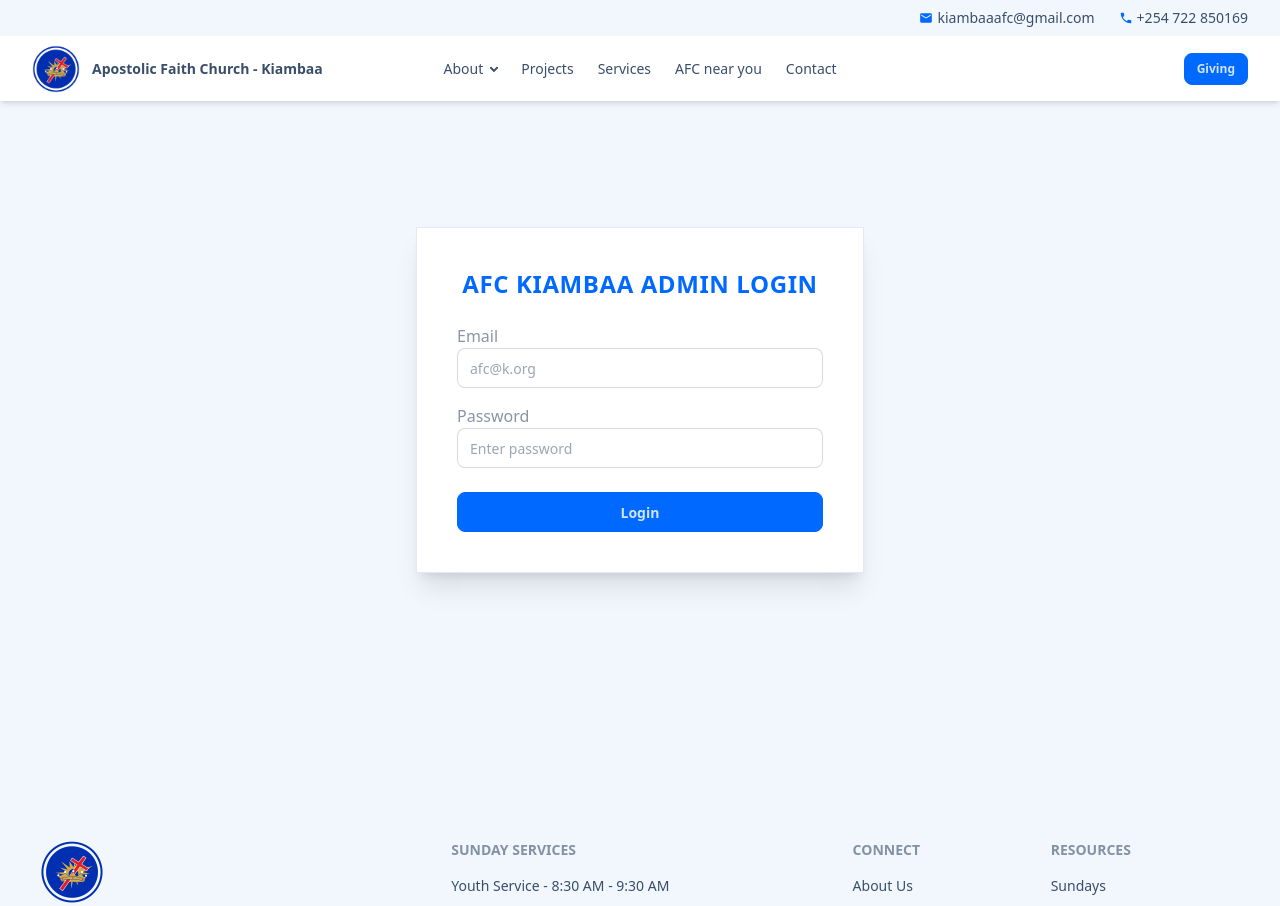
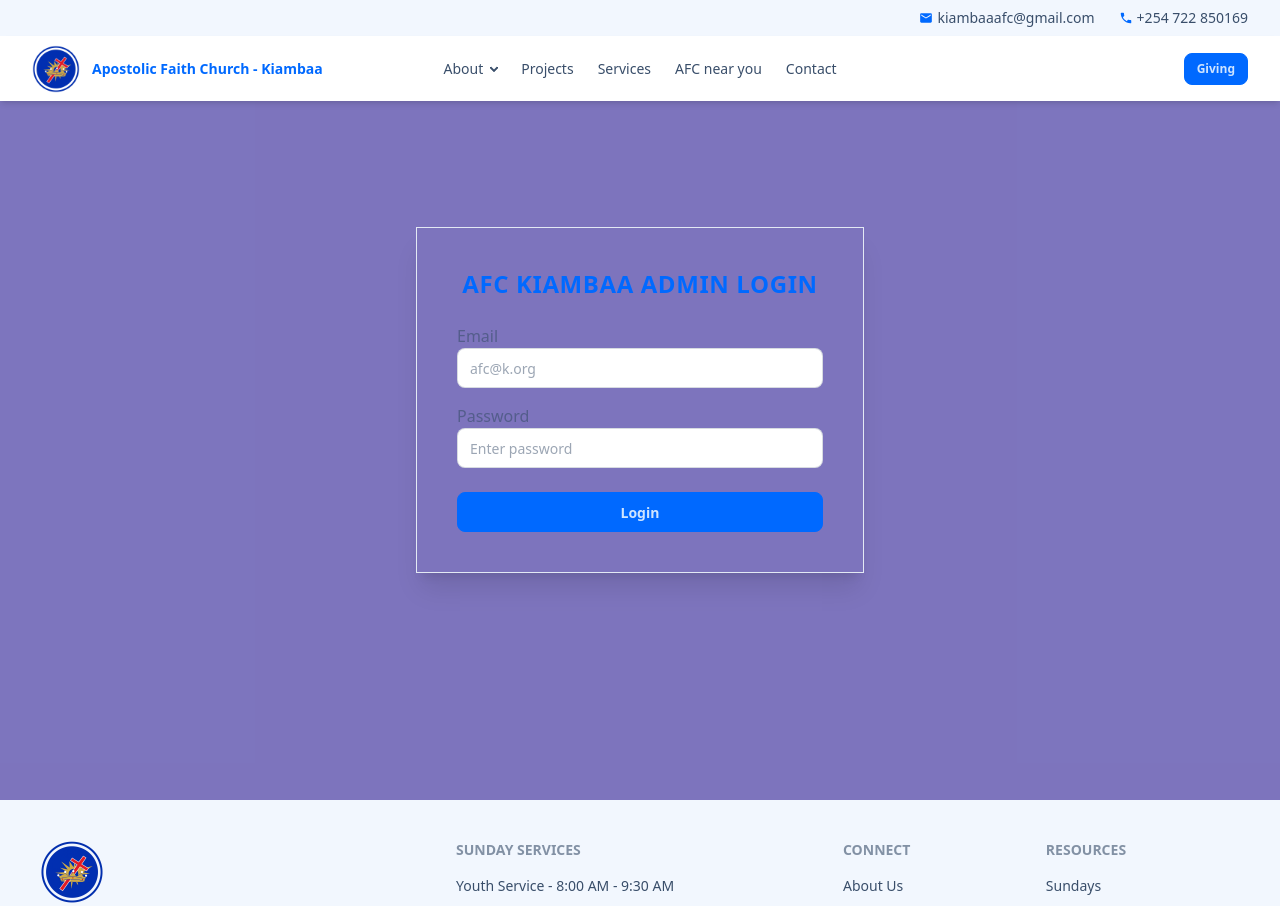
Before and after one commit to bugijay7/afckiambaa, a React (Vite) app in the folder frontend/: page /login in a window 1280 px wide. Shown: the top 906 px of the page. Built offline with nearby package versions, Linux system fonts and the light colour scheme.

Commit message:
everything

```diff
--- a/frontend/src/components/Footer.jsx
+++ b/frontend/src/components/Footer.jsx
@@ -26,9 +26,9 @@ function Footer() {
       {/* 🕊️ Worship Services */}
       <nav>
         <h6 className="footer-title">Sunday Services</h6>
-        <a className="link link-hover">Youth Service - 8:30 AM - 9:30 AM</a>
-        <a className="link link-hover">Morning Devotion - 9:30 AM - 10:00 AM</a>
-        <a className="link link-hover">Discipleship Classes - 10:00 AM - 10:30 AM</a>
+        <a className="link link-hover">Youth Service - 8:00 AM - 9:30 AM</a>
+        <a className="link link-hover">Morning Devotion - 9:30 AM - 10:30 AM</a>
+        <a className="link link-hover">Bible Study - 10:00 AM - 10:30 AM</a>
         <a className="link link-hover">Main Service - 10:30 AM - 1:00 PM</a>
       </nav>
 
--- a/frontend/src/components/Home/ServiceInfo.jsx
+++ b/frontend/src/components/Home/ServiceInfo.jsx
@@ -19,7 +19,7 @@ export default function ServiceInfo() {
     {
       icon: <FaCalendarAlt className="text-3xl mb-3 text-primary" />,
       title: "Monthly Services",
-      time: "First Friday of Each Month • 9:00 PM – 5:00 AM",
+      time: "Last Friday of Each Month • 9:00 PM – 5:00 AM",
       desc: "Join us for our all-night prayer and revival meetings as we seek a deeper encounter with God.",
     },
     {
--- a/frontend/src/components/Navbar.jsx
+++ b/frontend/src/components/Navbar.jsx
@@ -81,7 +81,7 @@ function Navbar() {
     alt="AFC Kiambaa Logo"
     className="w-10 h-10 md:w-12 md:h-12 object-contain"
   />
-  <span className="text-xs md:text-sm font-semibold">
+  <span className="text-xs md:text-sm font-bold text-primary">
     Apostolic Faith Church - Kiambaa
   </span>
 </Link>
--- a/frontend/src/pages/Contacts.jsx
+++ b/frontend/src/pages/Contacts.jsx
@@ -85,20 +85,20 @@ export default function ContactPage() {
               <h2 className="text-sm md:text-2xl font-medium">Contact Information</h2>
 
               <div className="flex items-center gap-3">
-                <FaMapMarkerAlt className="text-primary text-lg" />
-                <p className="text-sm md:text-2xl">Apostolic Faith Church, Kiambaa, Kiambu County</p>
+                <FaMapMarkerAlt className="text-primary text-sm" />
+                <p className="text-sm md:text-sm">Apostolic Faith Church, Kiambaa, Kiambu County</p>
               </div>
 
               <div className="flex items-center gap-3">
-                <FaPhoneAlt className="text-primary text-lg" />
-                <a href="tel:+254722850169" className="hover:text-primary transition text-sm md:text-2xl">
+                <FaPhoneAlt className="text-primary text-sm" />
+                <a href="tel:+254722850169" className="hover:text-primary transition text-sm md:text-sm">
                   +254 722 850 169
                 </a>
               </div>
 
               <div className="flex items-center gap-3">
-                <FaEnvelope className="text-primary text-lg" />
-                <a href="mailto:kiambaaafc@gmail.com" className="hover:text-primary transition text-sm md:text-2xl">
+                <FaEnvelope className="text-primary text-sm" />
+                <a href="mailto:kiambaaafc@gmail.com" className="hover:text-primary transition text-sm md:text-sm">
                   kiambaaafc@gmail.com
                 </a>
               </div>
@@ -134,7 +134,7 @@ export default function ContactPage() {
             </div>
 
             {/* 📬 Contact Form */}
-            <form onSubmit={handleSubmit} className="bg-primary/20 shadow-xl rounded-2xl p-8 space-y-6 border border-base-300">
+            <form onSubmit={handleSubmit} className=" shadow-xl rounded-2xl p-8 space-y-6 ">
               <div>
                 <label className="block font-medium mb-2 text-white">Name</label>
                 <input
--- a/frontend/src/pages/Login.jsx
+++ b/frontend/src/pages/Login.jsx
@@ -38,8 +38,8 @@ export default function Login() {
   };
 
   return (
-    <div className="min-h-screen flex items-center justify-center bg-base-200">
-      <div className="w-full max-w-md bg-base-100 shadow-xl border border-base-300 p-10">
+    <div className="min-h-screen flex items-center justify-center bg-secondary/70">
+      <div className="w-full max-w-md  shadow-xl border border-base-300 p-10">
         <h2 className="text-2xl font-semibold text-center mb-6 text-primary uppercase tracking-wide">
           AFC Kiambaa Admin Login
         </h2>
```
Also changed, not shown: 1 other file (tests, documents, lock files or other folders).
